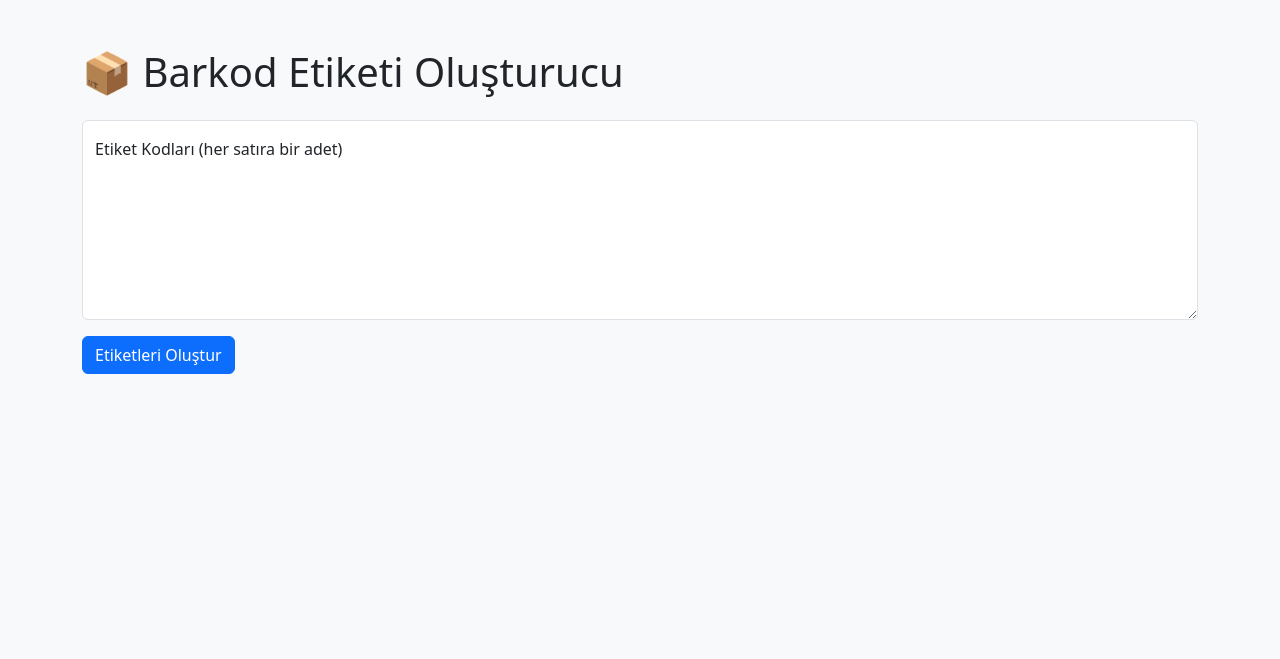
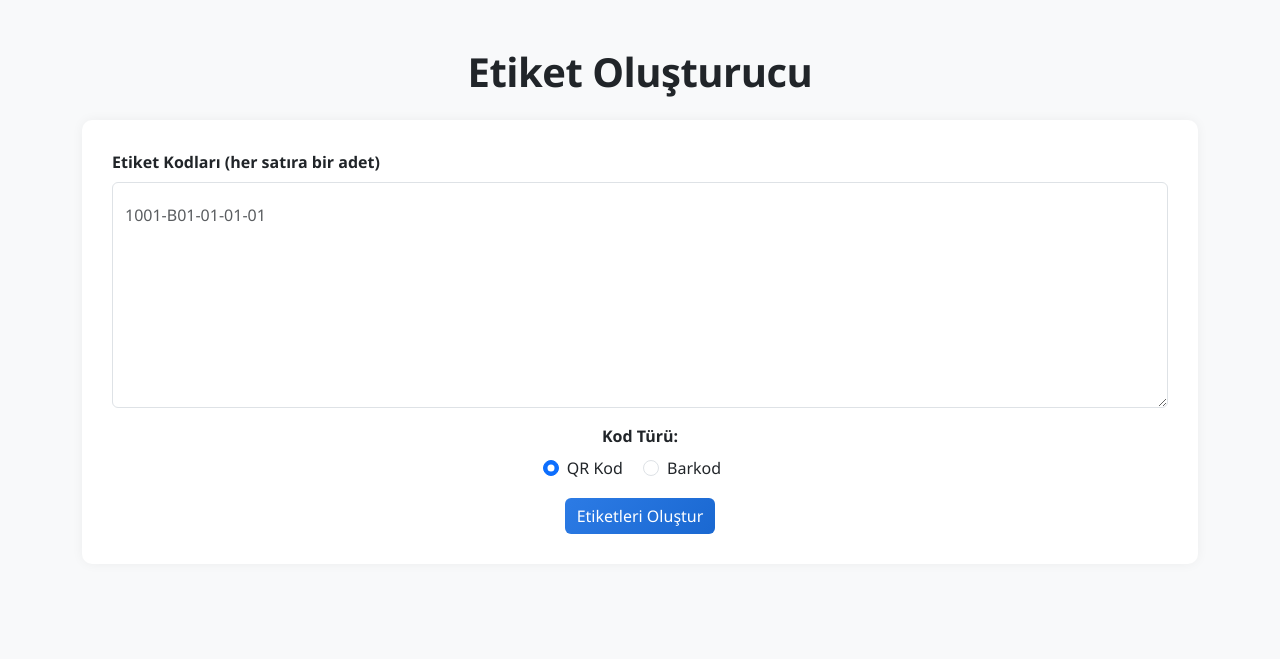
Before and after one commit to MustafaSenliik/Barcode-Generator, a Flask app: page / in a window 1280 px wide. Shown: the top 659 px of the page. Run offline with Flask 3, Linux system fonts and the light colour scheme.

Commit message:
son hali verildi

```diff
--- a/app.py
+++ b/app.py
@@ -2,6 +2,7 @@ from flask import Flask, request, render_template, send_file
 import barcode
 from barcode.writer import ImageWriter
 from PIL import Image, ImageDraw, ImageFont
+import qrcode
 import io
 import zipfile
 
@@ -11,55 +12,87 @@ app = Flask(__name__)
 def index():
     if request.method == 'POST':
         raw = request.form.get('codes', '')
+        code_type = request.form.get('code_type', 'qr')  # barcode değil, qr olacak
         codes = [line.strip() for line in raw.splitlines() if line.strip()]
-        return render_template('index.html', codes=codes, raw_input=raw)
-    return render_template('index.html', codes=None, raw_input='')
+        return render_template('index.html', codes=codes, raw_input=raw, selected_type=code_type)
 
-def generate_barcode_image(code: str) -> bytes:
-    buffer = io.BytesIO()
-    code128 = barcode.get('code128', code, writer=ImageWriter())
-    code128.write(buffer, {
-        'module_height': 200.0,      # BARKOD yüksekliği maksimum
-        'module_width': 0.75,        # kalınlık yüksek
-        'font_size': 0,
-        'quiet_zone': 4,
-        'write_text': False
-    })
-    buffer.seek(0)
-    barcode_img = Image.open(buffer)
-    width, height = 1500, 1000
+    # İlk GET isteğinde de QR varsayılan olacak
+    return render_template('index.html', codes=None, raw_input='', selected_type='qr')
+
+def generate_image(code: str, code_type: str = 'qr') -> bytes:
+    # İlk etapta yatay A6 (100x150 mm = 1181x1772 px @ 300dpi)
+    width, height = 1772, 1181
     etiket = Image.new("RGB", (width, height), "white")
     draw = ImageDraw.Draw(etiket)
 
     try:
-        font = ImageFont.truetype("arial.ttf", 240)
+        font = ImageFont.truetype("arialbd.ttf", 285)
     except:
-        font = ImageFont.load_default()
+        font = ImageFont.truetype("/usr/share/fonts/truetype/dejavu/DejaVuSans-Bold.ttf", 240)
 
     try:
         parts = code.split('-')
-        # "B01-01 01-01"
-        text_line = f"{parts[1]}-{parts[2]}  {parts[3]}-{parts[4]}"
+        line1 = f"{parts[1]}-{parts[2]}"
+        line2 = f"{parts[3]}-{parts[4]}"
     except:
-        text_line = code
+        line1 = code
+        line2 = ""
 
-    draw.text((width // 2, 150), text_line, font=font, fill="black", anchor="mm")
+    spacing = 60
+    bbox1 = draw.textbbox((0, 0), line1, font=font)
+    bbox2 = draw.textbbox((0, 0), line2, font=font)
+    h1 = bbox1[3] - bbox1[1]
+    h2 = bbox2[3] - bbox2[1]
+    total_text_height = h1 + h2 + spacing
 
-    barcode_width = 1560
-    barcode_height = 650
-    barcode_img = barcode_img.resize((barcode_width, barcode_height))
-    barcode_x = (width - barcode_width) // 2
-    barcode_y = 300
-    etiket.paste(barcode_img, (barcode_x, barcode_y))
+    # Yazı konumu
+    text_x = 50
+    text_y = (height - total_text_height) // 2
+    draw.text((text_x, text_y), line1, font=font, fill="black")
+
+    # Alt satır ortalansın
+    line1_width = bbox1[2] - bbox1[0]
+    line2_width = bbox2[2] - bbox2[0]
+    line2_x = text_x + (line1_width - line2_width) // 2
+    draw.text((line2_x, text_y + h1 + spacing), line2, font=font, fill="black")
+
+    # QR veya barkod
+    if code_type == 'qr':
+        qr = qrcode.QRCode(box_size=12, border=1)
+        qr.add_data(code)
+        qr.make(fit=True)
+        qr_img = qr.make_image(fill_color="black", back_color="white").convert("RGB")
+        qr_img = qr_img.resize((675,675), Image.LANCZOS)
+    else:
+        buffer = io.BytesIO()
+        code128 = barcode.get('code128', code, writer=ImageWriter())
+        code128.write(buffer, {
+            'module_height': 120.0,
+            'module_width': 0.4,
+            'font_size': 0,
+            'quiet_zone': 4,
+            'write_text': False
+        })
+        buffer.seek(0)
+        qr_img = Image.open(buffer).resize((720, 300))
+
+    # QR konumu (sağa yaslı, ortalı)
+    qr_x = width - qr_img.width - 60
+    qr_y = (height - qr_img.height) // 2
+    etiket.paste(qr_img, (qr_x, qr_y))
+
+    # Tüm etiketi 90 derece saat yönünde döndür → 150 mm uzun kenar olacak
+    etiket = etiket.rotate(90, expand=True)
 
     output = io.BytesIO()
-    etiket.save(output, format="PNG", quality=100)
+    etiket.save(output, format="PNG", dpi=(300, 300))
     output.seek(0)
     return output.read()
 
 @app.route('/etiket/<code>')
 def etiket(code):
-    image_data = generate_barcode_image(code)
+    code_type = request.args.get('type', 'barcode')
+    image_data = generate_image(code, code_type)
     return send_file(
         io.BytesIO(image_data),
         mimetype='image/png',
@@ -70,12 +103,13 @@ def etiket(code):
 @app.route('/download-all', methods=['POST'])
 def download_all():
     raw = request.form.get('codes', '')
+    code_type = request.form.get('code_type', 'barcode')
     codes = [line.strip() for line in raw.splitlines() if line.strip()]
     temp_zip = io.BytesIO()
 
     with zipfile.ZipFile(temp_zip, 'w') as zipf:
         for code in codes:
-            image_data = generate_barcode_image(code)
+            image_data = generate_image(code, code_type)
             zipf.writestr(f"{code}.png", image_data)
 
     temp_zip.seek(0)
@@ -86,5 +120,12 @@ def download_all():
         download_name="etiketler.zip"
     )
 
+@app.route('/print-all', methods=['POST'])
+def print_all():
+    raw = request.form.get('codes', '')
+    code_type = request.form.get('code_type', 'barcode')
+    codes = [line.strip() for line in raw.splitlines() if line.strip()]
+    return render_template('print_all.html', codes=codes, selected_type=code_type)
+
 if __name__ == '__main__':
     app.run(debug=True)
--- a/templates/index.html
+++ b/templates/index.html
@@ -2,34 +2,143 @@
 <html lang="tr">
 <head>
   <meta charset="UTF-8">
-  <title>Barkod Etiketi Oluştur</title>
+  <title>Barkod / QR Kod Etiketi Oluştur</title>
+  <meta name="viewport" content="width=device-width, initial-scale=1">
   <link href="https://cdn.jsdelivr.net/npm/bootstrap@5.3.3/dist/css/bootstrap.min.css" rel="stylesheet">
+  <style>
+    body {
+      font-family: 'Segoe UI', Tahoma, sans-serif;
+      background-color: #f8f9fa;
+      color: #212529;
+    }
+
+    h1, h3 {
+      font-weight: 600;
+      letter-spacing: -0.5px;
+    }
+
+    .etiket-preview {
+      width: 100%;
+      height: 160px;
+      object-fit: contain;
+      border-radius: 0.5rem;
+      background-color: #fff;
+      border: 1px solid #dee2e6;
+      transition: transform 0.2s ease;
+    }
+
+    .etiket-preview:hover {
+      transform: scale(1.02);
+    }
+
+    .card {
+      border-radius: 0.75rem;
+      border: none;
+      box-shadow: 0 1px 6px rgba(0,0,0,0.05);
+      transition: 0.3s ease;
+    }
+
+    .card:hover {
+      transform: translateY(-2px);
+      box-shadow: 0 4px 14px rgba(0,0,0,0.1);
+    }
+
+    .btn-primary {
+      background: linear-gradient(135deg, #2c7be5, #1a68d1);
+      border: none;
+      transition: all 0.2s ease;
+    }
+
+    .btn-primary:hover {
+      background: linear-gradient(135deg, #1a68d1, #2c7be5);
+      transform: scale(1.02);
+    }
+
+    .btn-success {
+      background: #28a745;
+      border: none;
+    }
+
+    .btn-success:hover {
+      background: #218838;
+    }
+
+    .btn-warning {
+      background: #ffc107;
+      border: none;
+      color: #000;
+    }
+
+    .btn-warning:hover {
+      background: #e0a800;
+    }
+
+    .form-wrapper {
+      background: #ffffff;
+      padding: 30px;
+      border-radius: 10px;
+      box-shadow: 0 0 12px rgba(0, 0, 0, 0.05);
+    }
+
+    textarea.form-control {
+      padding-top: 1.25rem;
+      padding-bottom: 0.75rem;
+      line-height: 1.5;
+      resize: vertical;
+    }
+  </style>
 </head>
-<body class="bg-light">
+<body>
   <div class="container py-5">
-    <h1 class="mb-4">📦 Barkod Etiketi Oluşturucu</h1>
+    <h1 class="mb-4 text-center">Etiket Oluşturucu</h1>
+    <div class="form-wrapper mb-5">
       <form method="POST">
-      <div class="form-floating mb-3">
-        <textarea class="form-control" placeholder="BDR-11-1-2" id="codes" name="codes" style="height: 200px" required>{{ raw_input }}</textarea>
-        <label for="codes">Etiket Kodları (her satıra bir adet)</label>
+        <div class="mb-3">
+          <label for="codes" class="form-label fw-bold">Etiket Kodları (her satıra bir adet)</label>
+          <textarea class="form-control" id="codes" name="codes" placeholder="1001-B01-01-01-01" rows="8" required>{{ raw_input }}</textarea>
         </div>
+
+        <div class="mb-3 text-center">
+          <label class="form-label fw-bold">Kod Türü:</label><br>
+          <div class="form-check form-check-inline">
+            <input class="form-check-input" type="radio" name="code_type" id="qrOption" value="qr" {% if selected_type == 'qr' %}checked{% endif %}>
+            <label class="form-check-label" for="qrOption">QR Kod</label>
+          </div>
+          <div class="form-check form-check-inline">
+            <input class="form-check-input" type="radio" name="code_type" id="barcodeOption" value="barcode" {% if selected_type == 'barcode' %}checked{% endif %}>
+            <label class="form-check-label" for="barcodeOption">Barkod</label>
+          </div>
+        </div>
+
+        <div class="d-grid gap-2 d-md-flex justify-content-md-center">
           <button type="submit" class="btn btn-primary">Etiketleri Oluştur</button>
+        </div>
       </form>
+    </div>
 
     {% if codes %}
-      <form action="/download-all" method="POST" class="mt-4">
+    <div class="text-center mb-4">
+      <form action="/download-all" method="POST" class="d-inline">
         <input type="hidden" name="codes" value="{{ raw_input }}">
-        <button type="submit" class="btn btn-success">Tümünü ZIP olarak indir</button>
+        <input type="hidden" name="code_type" value="{{ selected_type }}">
+        <button type="submit" class="btn btn-success me-2">ZIP Olarak İndir</button>
       </form>
+      <form action="/print-all" method="POST" class="d-inline">
+        <input type="hidden" name="codes" value="{{ raw_input }}">
+        <input type="hidden" name="code_type" value="{{ selected_type }}">
+        <button type="submit" class="btn btn-warning">Yazdır</button>
+      </form>
+    </div>
 
-      <h3 class="mt-5">🖨️ Etiket Önizlemeleri</h3>
-      <div class="row row-cols-1 row-cols-md-2 g-4 mt-2">
+    <h3 class="mb-4 text-center">Etiket Önizlemeleri</h3>
+    <div class="row row-cols-2 row-cols-sm-3 row-cols-md-4 row-cols-lg-5 g-4">
       {% for code in codes %}
       <div class="col">
-          <div class="card shadow-sm border-0">
-            <div class="card-body text-center">
-              <img src="{{ url_for('etiket', code=code) }}" alt="{{ code }}" class="img-fluid mb-3">
-              <a href="{{ url_for('etiket', code=code) }}" download="{{ code }}.png" class="btn btn-outline-secondary">İndir (.png)</a>
+        <div class="card text-center">
+          <div class="card-body">
+            <img src="{{ url_for('etiket', code=code, type=selected_type) }}" alt="{{ code }}" class="etiket-preview mb-2">
+            <p class="fw-bold small">{{ code }}</p>
+            <a href="{{ url_for('etiket', code=code, type=selected_type) }}" download="{{ code }}.png" class="btn btn-outline-secondary btn-sm">İndir (.png)</a>
           </div>
         </div>
       </div>
```
Also changed, not shown: templates/print_all.html (added, +104 -0 lines). Lines whose indentation alone changed are shown as unchanged.
